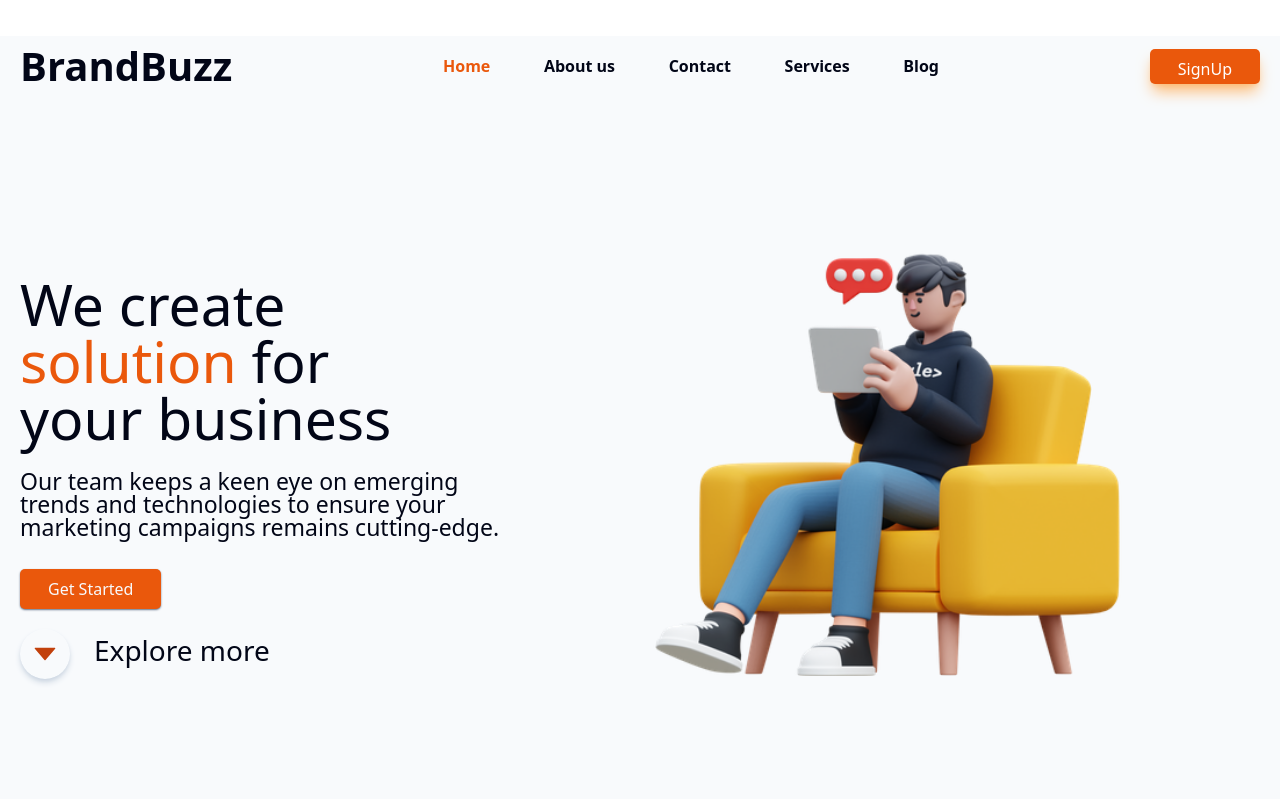
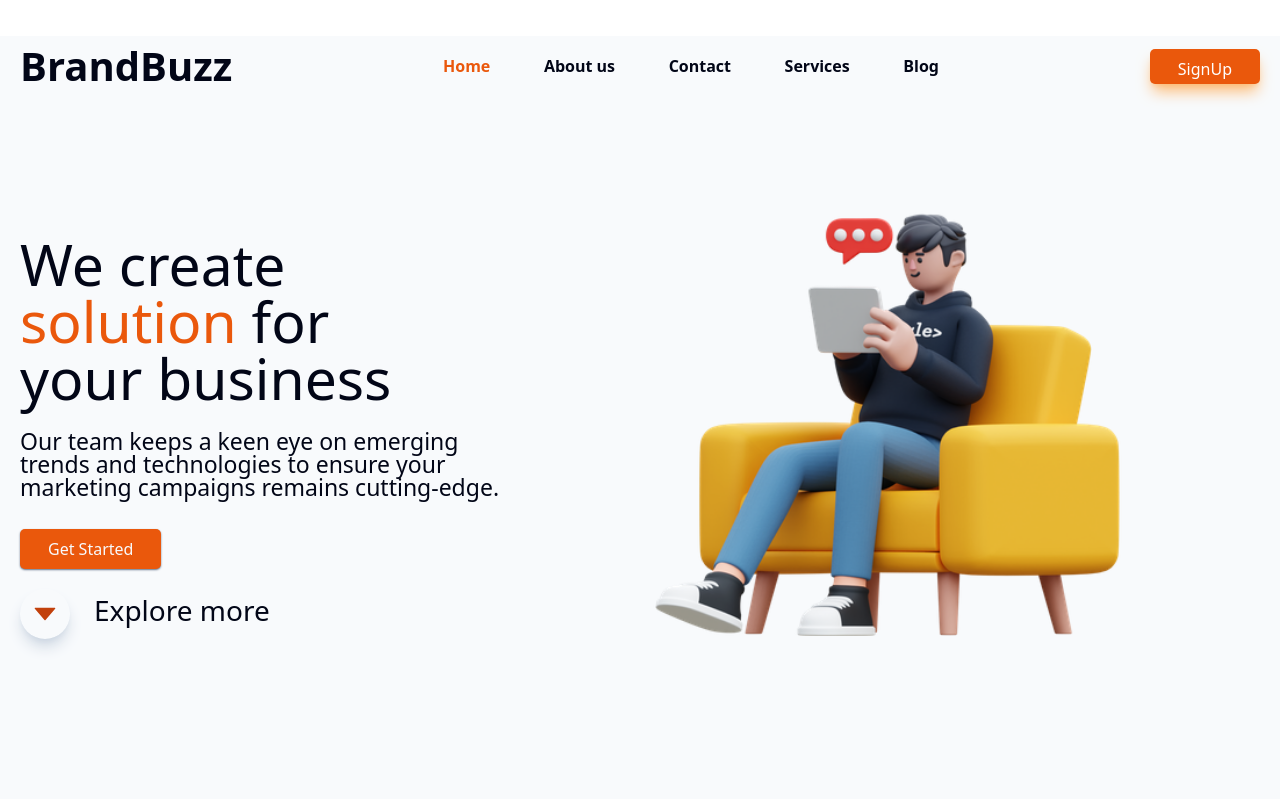
Before and after one commit to w3villa-sachin-awasthi/digital_marketing_react, a React (Vite) app: page /home in a window 1280 px wide. Shown: the top 799 px of the page. Built offline with nearby package versions, Linux system fonts and the light colour scheme.

Commit message:
final submission

```diff
--- a/src/components/AgencySection.jsx
+++ b/src/components/AgencySection.jsx
@@ -2,7 +2,7 @@ import React from 'react'
 import img from '../images/photo4.jpg'
 function AgencySection() {
     return (
-        <div className="w-[100%] flex flex-col lg:flex-row  mt-[140px] max-w-[1600px] mx-auto justify-center items-center lg:items-start   py-[65px] px-[20px] ">
+        <div className="w-[100%] flex flex-col lg:flex-row mt-[60px] md:mt-[100px] max-w-[1600px] mx-auto justify-center items-center lg:items-start   py-[65px] px-[20px] ">
             {/* Right Section: Content */}
             <div
                 className="
--- a/src/components/HeroSection.jsx
+++ b/src/components/HeroSection.jsx
@@ -3,7 +3,7 @@ import img1 from '../images/photo1.png';
 import { AiFillCaretDown } from "react-icons/ai";
 function HeroSection() {
     return (
-        <div className='flex lg:flex-row flex-col  md:mt-[140px] mt-[50px]  w-[100%] font-medium bg-slate-50 px-[20px]'>
+        <div className='flex lg:flex-row flex-col  md:mt-[100px] lg-mt-[140px] mt-[50px]  w-[100%] font-medium bg-slate-50 px-[20px]'>
             <div className="md:w-[50%] sm:w-[70%] w-[90%] mt-10">
                 <div className='leading-none font-medium'>
                     <div className='md:text-[57px] text-[40px] '>We create</div>
@@ -12,7 +12,7 @@ function HeroSection() {
                 </div>
                 <p className='md:text-[23px] mt-[23px] font-light text-[17px] leading-none md:w-[80%]  w-full'>Our team keeps a keen eye on emerging trends and technologies to ensure your marketing campaigns remains cutting-edge. </p>
                 <button className='bg-orange-600 py-2 px-7 text-slate-50 shadow-sm rounded-[5px] shadow-slate-500 mt-[30px]'>Get Started</button>
-                <h3 className='flex text-[28px] mt-[20px] font-normal '> <AiFillCaretDown className='text-orange-700 rounded-[50%] text-[50px] shadow-md shadow-slate-300 px-[10px] py-[7px] mr-6' /> Explore more</h3>
+                <h3 className='flex text-[28px] mt-[20px] font-normal '> <AiFillCaretDown className='text-orange-700 rounded-[50%] text-[50px] shadow-lg shadow-slate-300 px-[10px] py-[7px] mr-6' /> Explore more</h3>
             </div>
 
             <div className='    w-[100%] sm:w-[80%] lg:w-[50%] bg-cover '>
--- a/src/components/Section4.jsx
+++ b/src/components/Section4.jsx
@@ -53,7 +53,7 @@ function Section4() {
         </div>
 
 
-        <div className="flex justify-start space-x-4 mt-4">
+        <div className="flex justify-start space-x-4 mt-8">
           <Btn value="Get Started" />
           <BtnOranged value="Read More" />
         </div>
```
